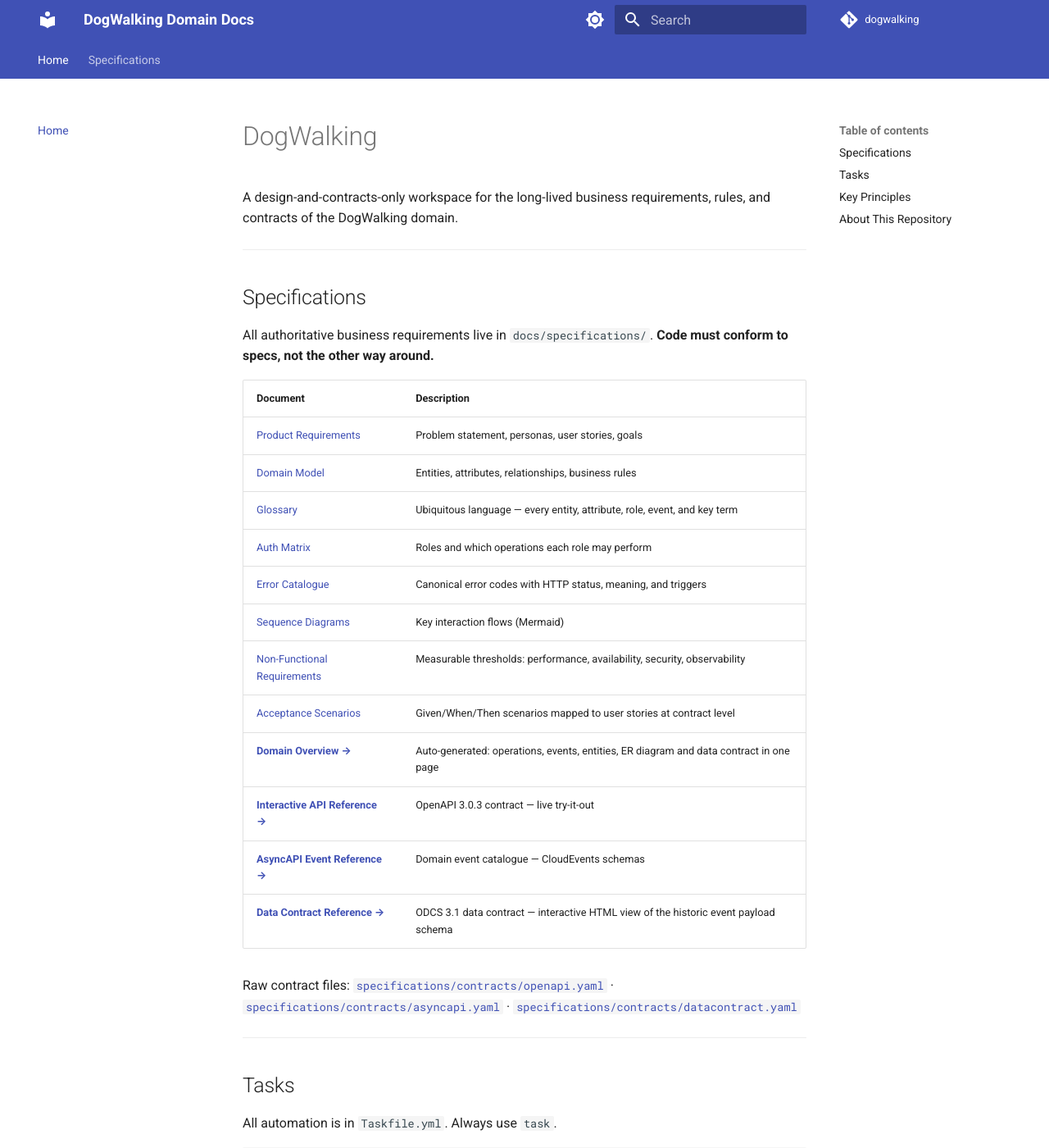
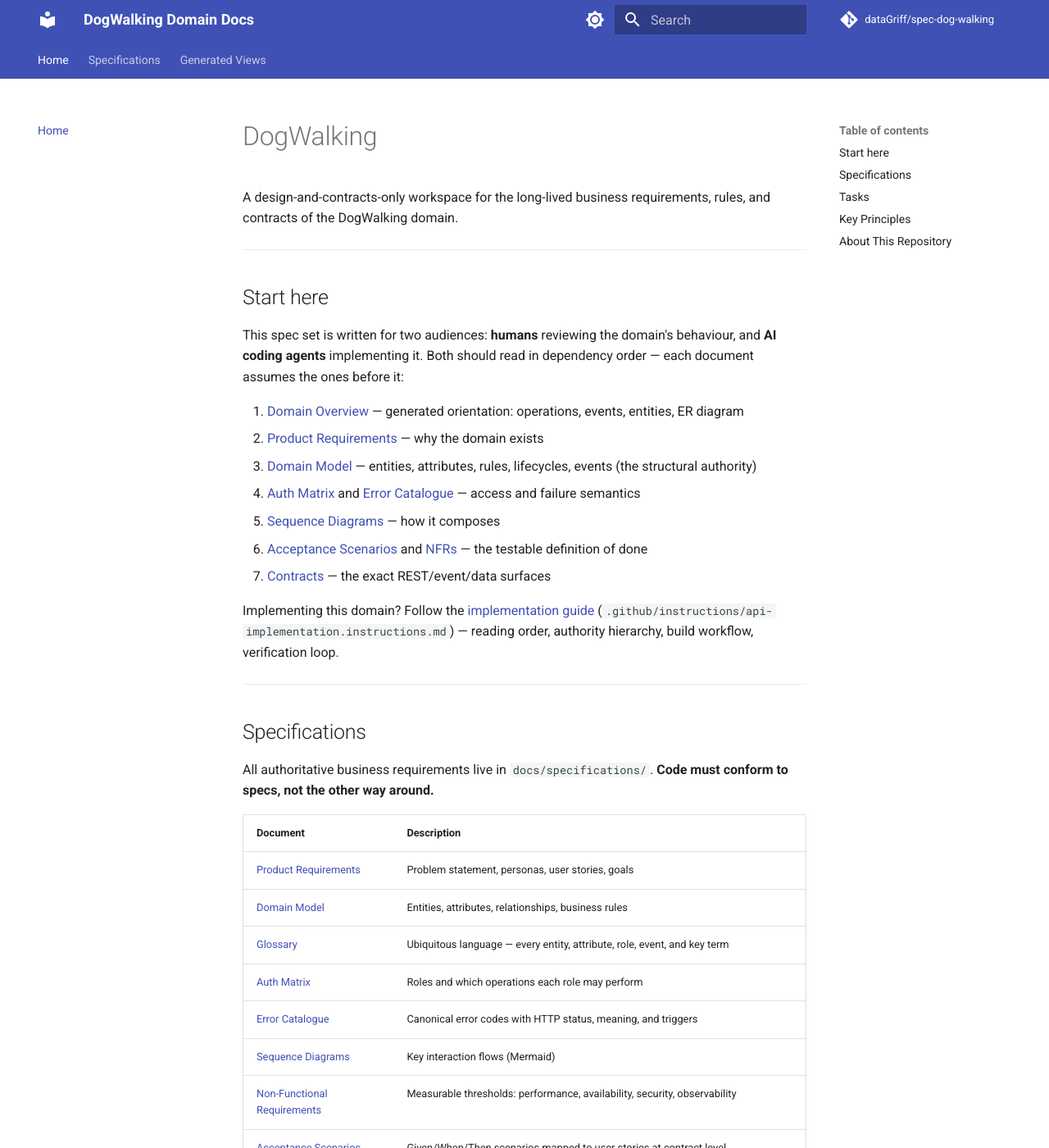
Before and after one commit to dataGriff/spec-dog-walking, an MkDocs documentation site: the page built from docs/index.md, in a window 1280 px wide and 1400 px high. Shown: the whole window at 82% size. Built offline with MkDocs 1.6.1 and Material for MkDocs 9.7.7, drawn with Linux system fonts in a browser that asks for light colours; comment, search, counter and statistics services are not loaded; some of the changed text lies outside the part shown.

Commit message:
chore: upgrade shell to suite v1.0.18 templates
task suite:upgrade-shell with real site/repo URLs: implementation guide
(.github/instructions/api-implementation.instructions.md), start-here
index, Generated Views nav, traceability wired into docs:generate,
lexicon glossary skeleton, refreshed CI workflows and hooks.

Co-Authored-By: Claude Fable 5 <noreply@anthropic.com>

```diff
--- a/docs/index.md
+++ b/docs/index.md
@@ -2,6 +2,35 @@
 
 A design-and-contracts-only workspace for the long-lived business
 requirements, rules, and contracts of the DogWalking domain.
+
+---
+
+## Start here
+
+This spec set is written for two audiences: **humans** reviewing the
+domain's behaviour, and **AI coding agents** implementing it. Both
+should read in dependency order — each document assumes the ones
+before it:
+
+1. [Domain Overview](specifications/domain-overview.html) — generated
+   orientation: operations, events, entities, ER diagram
+2. [Product Requirements](specifications/prd.md) — why the domain exists
+3. [Domain Model](specifications/domain-model.md) — entities,
+   attributes, rules, lifecycles, events (the structural authority)
+4. [Auth Matrix](specifications/auth-matrix.md) and
+   [Error Catalogue](specifications/error-catalogue.md) — access and
+   failure semantics
+5. [Sequence Diagrams](specifications/sequence-diagrams.md) — how it
+   composes
+6. [Acceptance Scenarios](specifications/acceptance-scenarios.md) and
+   [NFRs](specifications/nfr.md) — the testable definition of done
+7. [Contracts](specifications/contracts/openapi.yaml) — the exact
+   REST/event/data surfaces
+
+Implementing this domain? Follow the
+[implementation guide](https://github.com/dataGriff/spec-dog-walking/blob/main/.github/instructions/api-implementation.instructions.md)
+(`.github/instructions/api-implementation.instructions.md`) — reading
+order, authority hierarchy, build workflow, verification loop.
 
 ---
 
@@ -21,9 +50,10 @@ All authoritative business requirements live in `docs/specifications/`.
 | [Non-Functional Requirements](specifications/nfr.md) | Measurable thresholds: performance, availability, security, observability |
 | [Acceptance Scenarios](specifications/acceptance-scenarios.md) | Given/When/Then scenarios mapped to user stories at contract level |
 | [**Domain Overview →**](specifications/domain-overview.html) | Auto-generated: operations, events, entities, ER diagram and data contract in one page |
+| [**Traceability Matrix →**](specifications/traceability.html) | Auto-generated: user story → scenarios → operations → events → error codes, with coverage flags |
 | [**Interactive API Reference →**](specifications/api-reference.html) | OpenAPI 3.0.3 contract — live try-it-out |
 | [**AsyncAPI Event Reference →**](specifications/asyncapi-reference.html) | Domain event catalogue — CloudEvents schemas |
-| [**Data Contract Reference →**](specifications/datacontract-reference.html) | ODCS 3.1 data contract — interactive HTML view of the historic event payload schema |
+| [**Data Contract Reference →**](specifications/datacontract-reference.html) | ODCS 3.1 data contract — historical event payload schema + SLAs |
 
 Raw contract files: [`specifications/contracts/openapi.yaml`](specifications/contracts/openapi.yaml) · [`specifications/contracts/asyncapi.yaml`](specifications/contracts/asyncapi.yaml) · [`specifications/contracts/datacontract.yaml`](specifications/contracts/datacontract.yaml)
 
@@ -71,5 +101,5 @@ cross-reference can be verified.
 
 To continue or update this spec set, invoke the
 `domain-orchestrator` skill from the suite — it reads
-`docs/specifications/_progress.yaml` and routes you to the right
+`.spec-suite/progress.yaml` and routes you to the right
 phase.
--- a/mkdocs.yml
+++ b/mkdocs.yml
@@ -1,8 +1,8 @@
 site_name: DogWalking Domain Docs
-site_url: https://example.com/dogwalking
+site_url: https://datagriff.github.io/spec-dog-walking
 docs_dir: docs
-repo_url: https://example.com/dogwalking
-repo_name: dogwalking
+repo_url: https://github.com/dataGriff/spec-dog-walking
+repo_name: dataGriff/spec-dog-walking
 
 theme:
   name: material
@@ -31,16 +31,21 @@ nav:
     - Sequence Diagrams: specifications/sequence-diagrams.md
     - Non-Functional Requirements: specifications/nfr.md
     - Acceptance Scenarios: specifications/acceptance-scenarios.md
+  # Generated HTML views live in docs/specifications/ but aren't MkDocs
+  # pages, so they're linked absolutely (via site_url) to stay valid
+  # from any page depth. Regenerate with `task docs:generate`.
+  - Generated Views:
+    - Domain Overview: https://datagriff.github.io/spec-dog-walking/specifications/domain-overview.html
+    - Traceability Matrix: https://datagriff.github.io/spec-dog-walking/specifications/traceability.html
+    - API Reference: https://datagriff.github.io/spec-dog-walking/specifications/api-reference.html
+    - AsyncAPI Reference: https://datagriff.github.io/spec-dog-walking/specifications/asyncapi-reference.html
+    - Data Contract Reference: https://datagriff.github.io/spec-dog-walking/specifications/datacontract-reference.html
 
-# Suite-internal state files under docs/ that should not appear in the
-# rendered site.
+# Suite bookkeeping now lives in `.spec-suite/` (outside `docs/`), so
+# nothing in `docs/specifications/` needs to be hidden from the site.
+# This list is intentionally empty; kept here so future spec-set
+# authors know where to add per-domain exclusions if they need them.
 exclude_docs: |
-  specifications/_ambiguities.md
-  specifications/_bootstrap.yaml
-  specifications/_progress.yaml
-  specifications/_template_manifest.yaml
-  specifications/_phase-*-passed.yaml
-  specifications/_template/
 
 markdown_extensions:
   - pymdownx.superfences:
```
Also changed, not shown: README.md (+12 -3 lines), Taskfile.yml (+13 -38 lines), .github/instructions/api-implementation.instructions.md (added), 5 other files.
